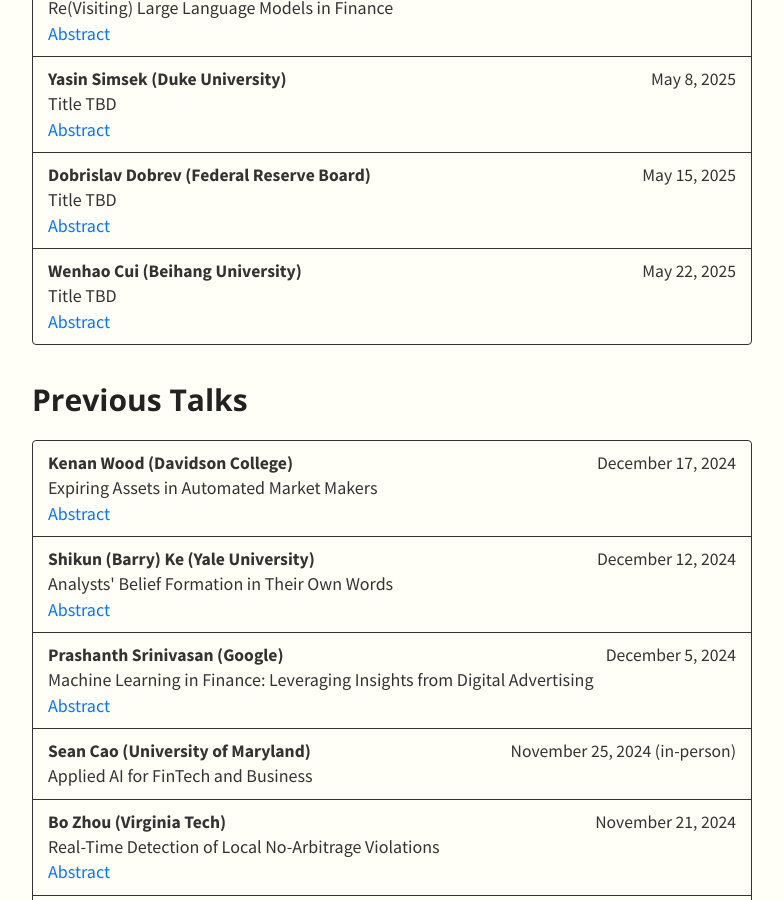
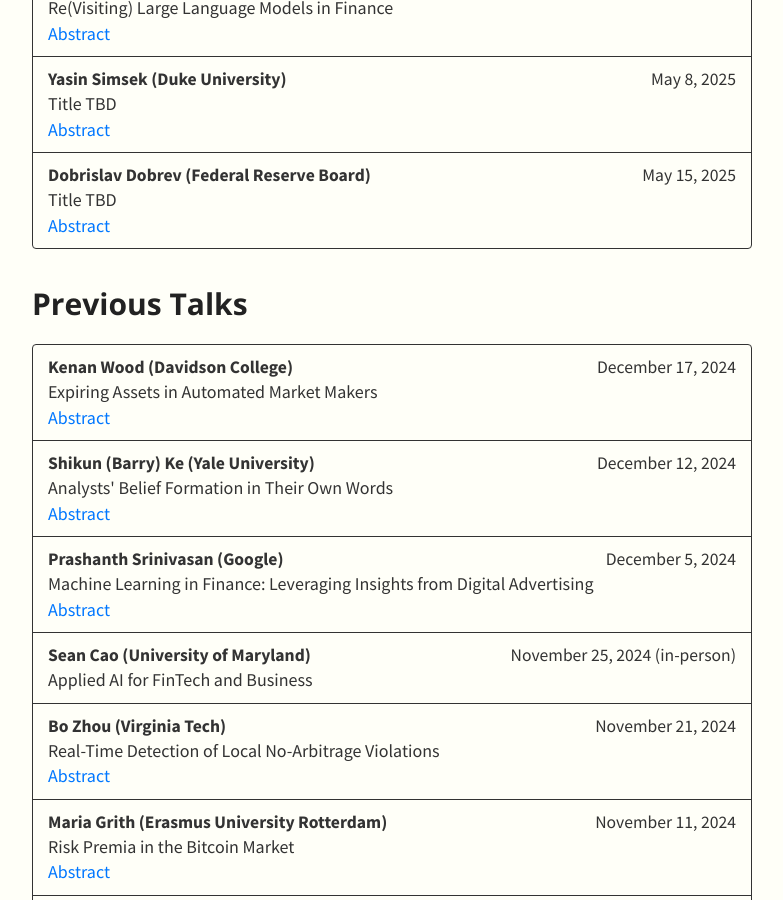
Before and after one commit to SML-Fin/SML-Fin.github.io, a Jekyll site: the page built from index.md, in a window 1280 px wide and 900 px high, scrolled down 1287 px. Shown: the whole window, without its empty margins (248-1031 px from the left). Built offline with Jekyll 4.4.1, drawn with Linux system fonts in a browser that asks for light colours; nearby versions of some CDN libraries; our own code applies the rules of GitHub Pages for plain Markdown files.

Commit message:
Update talks.yml

```diff
--- a/_data/talks.yml
+++ b/_data/talks.yml
@@ -38,10 +38,6 @@
       abstract: TBD
     - speaker: Dobrislav Dobrev (Federal Reserve Board)
       date: May 15, 2025
-      title: Title TBD
-      abstract: TBD
-    - speaker: Wenhao Cui (Beihang University)
-      date: May 22, 2025
       title: Title TBD
       abstract: TBD
 
```
